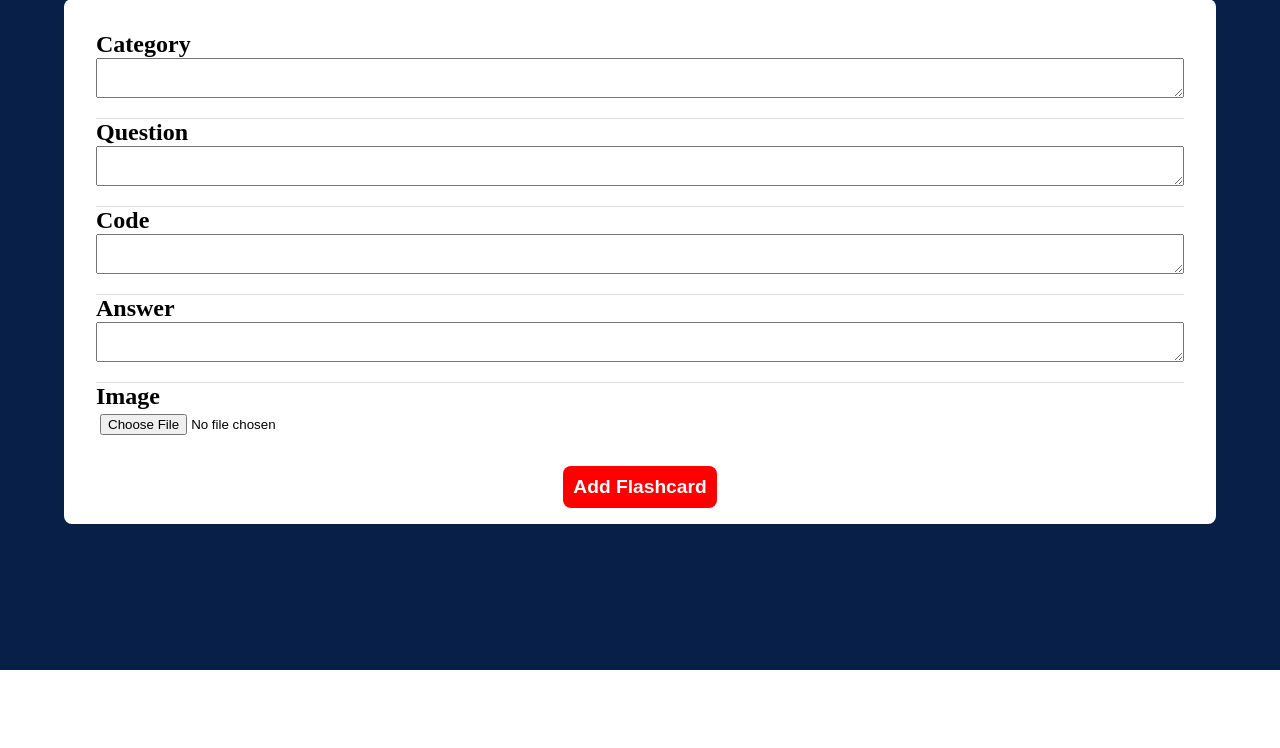
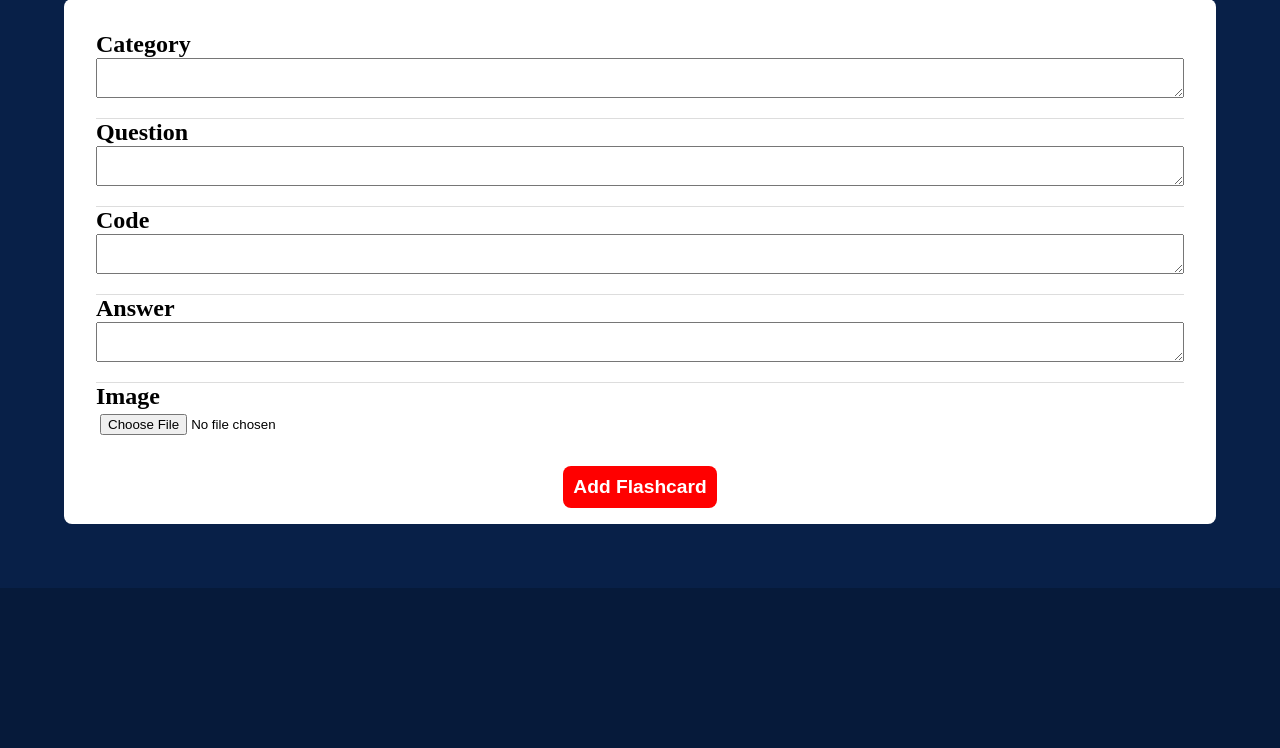
Before and after one commit to AuricFox/Flashcards, a Flask app: page /add_flashcard in a window 1280 px wide. Shown: the part 130-878 px from the top of the page. Before the commit the page ends 800 px from the top, so only its background shows below. Run offline with Flask 3, Linux system fonts and the light colour scheme; parts of the project's set-up code (start-up, migrations or seed data) failed here and were passed over.

Commit message:
Adding footer

```diff
--- a/static/css/base.css
+++ b/static/css/base.css
@@ -32,6 +32,10 @@ body {
     display: flex;
     flex-direction: column;
     min-height: 100vh;
+}
+
+.content {
+    flex: 1;
 }
 
 /* ========== Nav Bar ========== */
@@ -170,7 +174,7 @@ body {
     font-size: 15px;
     color: black;
     background-color: #FFFFFF;
-    border: 5px solid #FFFFFF;
+    border-bottom: 5px solid #FFFFFF;
     border-radius: 4px;
     padding: 14px;
     min-width: 12rem;
@@ -181,7 +185,7 @@ body {
 }
 
 .category:hover {
-    border: 5px solid #F6B701;
+    border-bottom: 5px solid #F6B701;
 }
 
 .home-button {
@@ -417,3 +421,10 @@ form button:hover {
     cursor: pointer;
     background-color: rgb(253, 60, 60);
 }
+
+/* ========== Footer ========== */
+
+footer {
+    height: 10rem;
+    background-color: rgba(0, 0, 0, 0.2);
+}
--- a/templates/base.html
+++ b/templates/base.html
@@ -34,6 +34,8 @@
             {% block content %}{% endblock %}
         </div>
 
+        <footer></footer>
+
         <script src="{{ url_for('static', filename='js/base.js') }}" defer></script>
     </body>
 </html>
```
